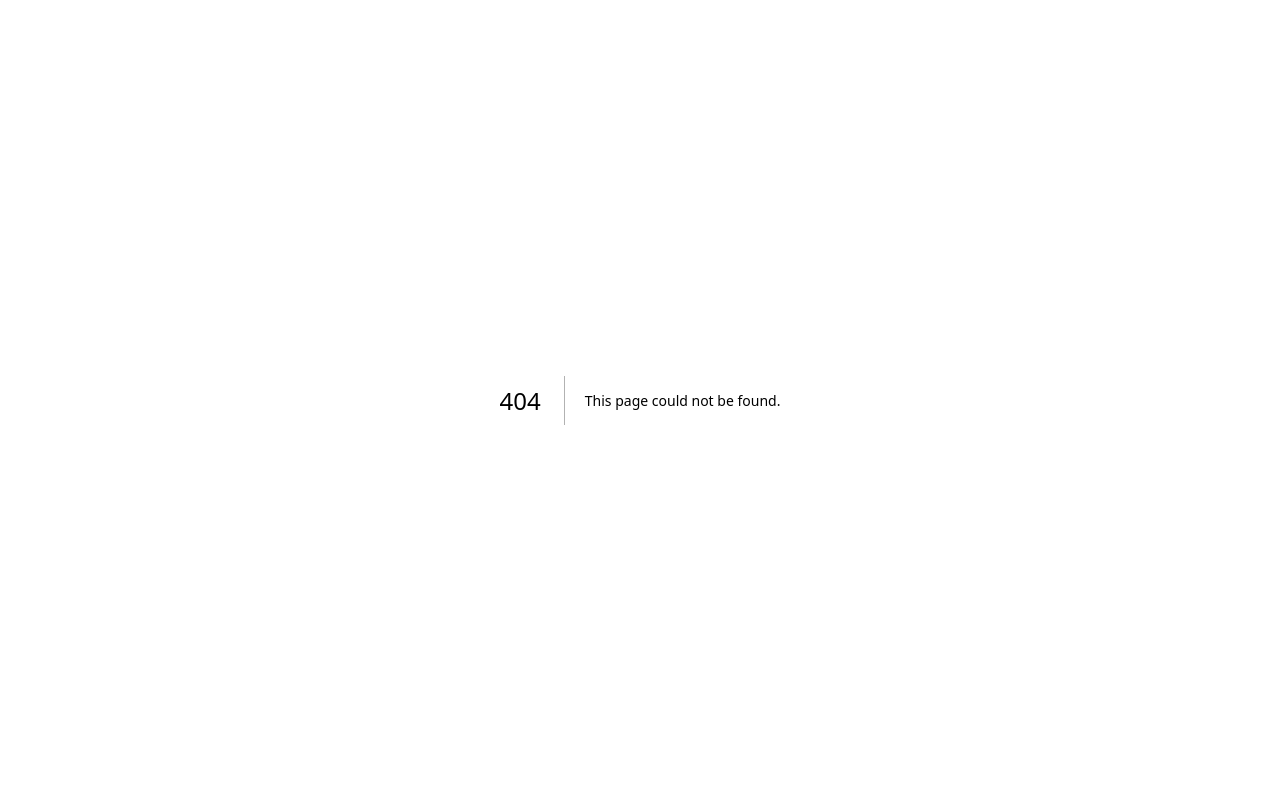
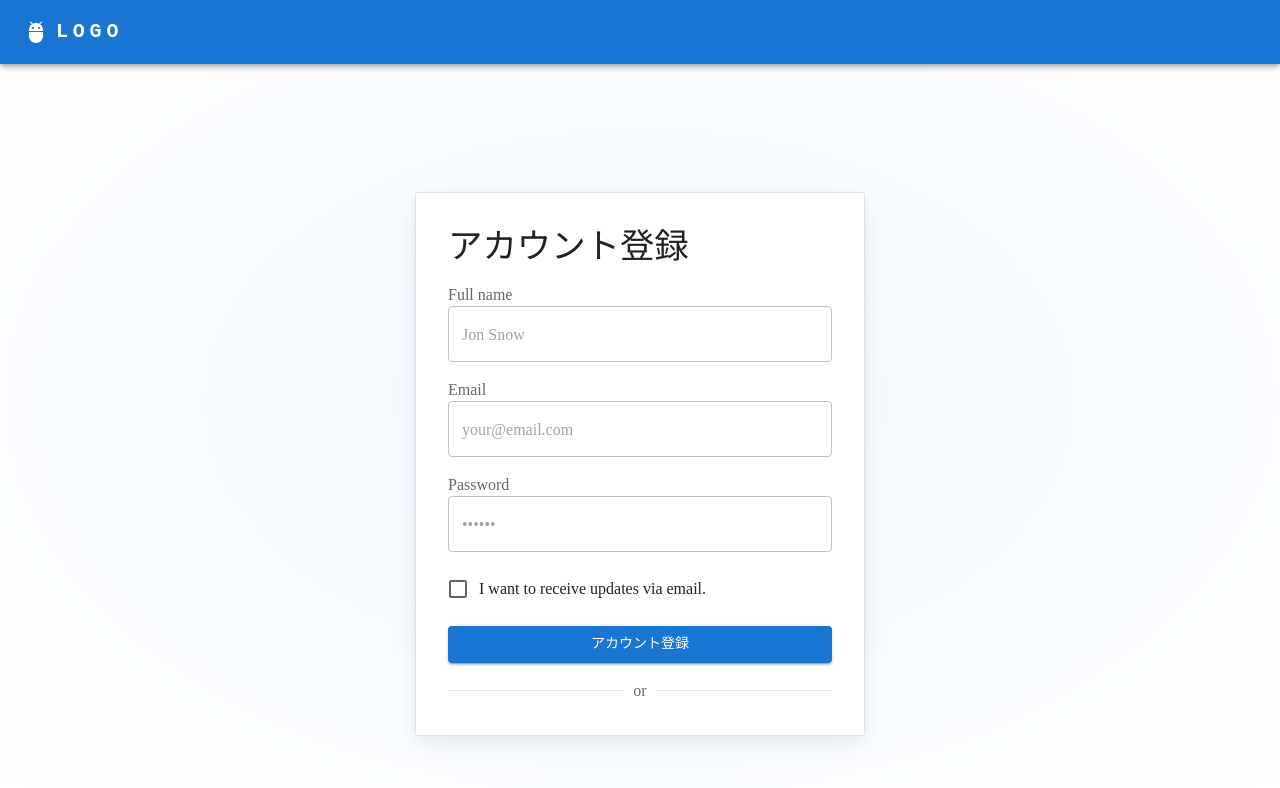
Before and after one commit to ryusei0709/mobile_order_front, a Next.js app: page /register in a window 1280 px wide. Before the commit this address had no page. Shown: the top 788 px of the page. Built offline with nearby package versions, Linux system fonts and the light colour scheme; what @mui/material-nextjs would draw is missing.

Commit message:
header test

```diff
--- a/package.json
+++ b/package.json
@@ -22,6 +22,7 @@
     "next": "15.0.2",
     "react": "19.0.0-rc-02c0e824-20241028",
     "react-dom": "19.0.0-rc-02c0e824-20241028",
+    "react-hook-form": "^7.53.2",
     "react-redux": "^9.1.2"
   },
   "devDependencies": {
--- a/src/app/(pages)/(menu)/menu/layout.tsx
+++ b/src/app/(pages)/(menu)/menu/layout.tsx
@@ -1,9 +1,6 @@
-
-
-import Header from '@/app/components/common/header/Header';
+import Header from '@/app/components/layout/common/header/Header';
 import { Box } from '@mui/material';
 import * as React from 'react';
-
 
 export const metadata = {
   title: 'Next.js',
--- /dev/null
+++ b/src/app/(pages)/(register)/register/layout.tsx
@@ -0,0 +1,22 @@
+
+import * as React from 'react';
+import RegisterHeader from '@/app/components/layout/register/header/Header';
+
+export const metadata = {
+  title: 'アカウント登録',
+  description: 'アカウント登録のdescription',
+}
+
+export default function RegisterRootLayout({ children }: {
+  children: React.ReactNode
+}) {
+
+  return (
+    <>
+      <RegisterHeader />
+      <main>
+        {children}
+      </main>
+    </>
+  );
+}
--- /dev/null
+++ b/src/app/(pages)/(register)/register/page.tsx
@@ -0,0 +1,16 @@
+import RegisterContainer from '@/app/features/register/RegisterContainer'
+import React from 'react'
+
+type RegisterRootPageType = {
+
+}
+
+const RegisterRootPage = () => {
+  return (
+    <RegisterContainer>
+      ragister root
+    </RegisterContainer>
+  )
+}
+
+export default RegisterRootPage
--- a/src/app/components/common/header/Header.tsx
+++ b/src/app/components/layout/common/header/Header.tsx
@@ -2,8 +2,6 @@ import React from 'react'
 import AppBar from '@mui/material/AppBar';
 import Box from '@mui/material/Box';
 import Toolbar from '@mui/material/Toolbar';
-
-
 
 const Header: React.FC = () => {
   return (
--- /dev/null
+++ b/src/app/components/layout/register/header/Header.tsx
@@ -0,0 +1,35 @@
+import * as React from 'react';
+import AppBar from '@mui/material/AppBar';
+import Toolbar from '@mui/material/Toolbar';
+import Typography from '@mui/material/Typography';
+import Container from '@mui/material/Container';
+import AdbIcon from '@mui/icons-material/Adb';
+
+export default function RegisterHeader() {
+  return (
+    <AppBar position="static">
+      <Container maxWidth="xl">
+        <Toolbar disableGutters>
+          <AdbIcon sx={{ display: { xs: 'none', md: 'flex' }, mr: 1 }} />
+          <Typography
+            variant="h6"
+            noWrap
+            component="a"
+            href="#app-bar-with-responsive-menu"
+            sx={{
+              mr: 2,
+              display: { xs: 'none', md: 'flex' },
+              fontFamily: 'monospace',
+              fontWeight: 700,
+              letterSpacing: '.3rem',
+              color: 'inherit',
+              textDecoration: 'none',
+            }}
+          >
+            LOGO
+          </Typography>
+        </Toolbar>
+      </Container>
+    </AppBar>
+  );
+}
--- /dev/null
+++ b/src/app/features/register/RegisterContainer.tsx
@@ -0,0 +1,10 @@
+import React from 'react'
+import RegisterForm from './RegisterForm'
+
+const RegisterContainer = ({ children }: { children: React.ReactNode }) => {
+  return (
+    <RegisterForm />
+  )
+}
+
+export default RegisterContainer
--- /dev/null
+++ b/src/app/features/register/RegisterForm.tsx
@@ -0,0 +1,201 @@
+'use client'
+import * as React from 'react';
+import Box from '@mui/material/Box';
+import Button from '@mui/material/Button';
+import Checkbox from '@mui/material/Checkbox';
+import CssBaseline from '@mui/material/CssBaseline';
+import Divider from '@mui/material/Divider';
+import FormControlLabel from '@mui/material/FormControlLabel';
+import FormLabel from '@mui/material/FormLabel';
+import FormControl from '@mui/material/FormControl';
+import TextField from '@mui/material/TextField';
+import Typography from '@mui/material/Typography';
+import Stack from '@mui/material/Stack';
+import MuiCard from '@mui/material/Card';
+import { styled } from '@mui/material/styles';
+
+const Card = styled(MuiCard)(({ theme }) => ({
+  display: 'flex',
+  flexDirection: 'column',
+  alignSelf: 'center',
+  width: '100%',
+  padding: theme.spacing(4),
+  gap: theme.spacing(2),
+  margin: 'auto',
+  boxShadow:
+    'hsla(220, 30%, 5%, 0.05) 0px 5px 15px 0px, hsla(220, 25%, 10%, 0.05) 0px 15px 35px -5px',
+  [theme.breakpoints.up('sm')]: {
+    width: '450px',
+  },
+  ...theme.applyStyles('dark', {
+    boxShadow:
+      'hsla(220, 30%, 5%, 0.5) 0px 5px 15px 0px, hsla(220, 25%, 10%, 0.08) 0px 15px 35px -5px',
+  }),
+}));
+
+const SignUpContainer = styled(Stack)(({ theme }) => ({
+  height: 'calc((1 - var(--template-frame-height, 0)) * 100dvh)',
+  minHeight: '100%',
+  padding: theme.spacing(2),
+  [theme.breakpoints.up('sm')]: {
+    padding: theme.spacing(4),
+  },
+  '&::before': {
+    content: '""',
+    display: 'block',
+    position: 'absolute',
+    zIndex: -1,
+    inset: 0,
+    backgroundImage:
+      'radial-gradient(ellipse at 50% 50%, hsl(210, 100%, 97%), hsl(0, 0%, 100%))',
+    backgroundRepeat: 'no-repeat',
+    ...theme.applyStyles('dark', {
+      backgroundImage:
+        'radial-gradient(at 50% 50%, hsla(210, 100%, 16%, 0.5), hsl(220, 30%, 5%))',
+    }),
+  },
+}));
+
+export default function RegisterForm(props: { disableCustomTheme?: boolean }) {
+  const [emailError, setEmailError] = React.useState(false);
+  const [emailErrorMessage, setEmailErrorMessage] = React.useState('');
+  const [passwordError, setPasswordError] = React.useState(false);
+  const [passwordErrorMessage, setPasswordErrorMessage] = React.useState('');
+  const [nameError, setNameError] = React.useState(false);
+  const [nameErrorMessage, setNameErrorMessage] = React.useState('');
+
+  const validateInputs = () => {
+    const email = document.getElementById('email') as HTMLInputElement;
+    const password = document.getElementById('password') as HTMLInputElement;
+    const name = document.getElementById('name') as HTMLInputElement;
+
+    let isValid = true;
+
+    if (!email.value || !/\S+@\S+\.\S+/.test(email.value)) {
+      setEmailError(true);
+      setEmailErrorMessage('Please enter a valid email address.');
+      isValid = false;
+    } else {
+      setEmailError(false);
+      setEmailErrorMessage('');
+    }
+
+    if (!password.value || password.value.length < 6) {
+      setPasswordError(true);
+      setPasswordErrorMessage('Password must be at least 6 characters long.');
+      isValid = false;
+    } else {
+      setPasswordError(false);
+      setPasswordErrorMessage('');
+    }
+
+    if (!name.value || name.value.length < 1) {
+      setNameError(true);
+      setNameErrorMessage('Name is required.');
+      isValid = false;
+    } else {
+      setNameError(false);
+      setNameErrorMessage('');
+    }
+
+    return isValid;
+  };
+
+  const handleSubmit = (event: React.FormEvent<HTMLFormElement>) => {
+    if (nameError || emailError || passwordError) {
+      event.preventDefault();
+      return;
+    }
+    const data = new FormData(event.currentTarget);
+    console.log({
+      name: data.get('name'),
+      lastName: data.get('lastName'),
+      email: data.get('email'),
+      password: data.get('password'),
+    });
+  };
+
+  return (
+    <>
+      <CssBaseline enableColorScheme />
+      <SignUpContainer direction="column" justifyContent="space-between">
+        <Card variant="outlined">
+          <Typography
+            component="h1"
+            variant="h4"
+            sx={{ width: '100%', fontSize: 'clamp(2rem, 10vw, 2.15rem)' }}
+          >
+            アカウント登録
+          </Typography>
+          <Box
+            component="form"
+            onSubmit={handleSubmit}
+            sx={{ display: 'flex', flexDirection: 'column', gap: 2 }}
+          >
+            <FormControl>
+              <FormLabel htmlFor="name">Full name</FormLabel>
+              <TextField
+                autoComplete="name"
+                name="name"
+                required
+                fullWidth
+                id="name"
+                placeholder="Jon Snow"
+                error={nameError}
+                helperText={nameErrorMessage}
+                color={nameError ? 'error' : 'primary'}
+              />
+            </FormControl>
+            <FormControl>
+              <FormLabel htmlFor="email">Email</FormLabel>
+              <TextField
+                required
+                fullWidth
+                id="email"
+                placeholder="your@email.com"
+                name="email"
+                autoComplete="email"
+                variant="outlined"
+                error={emailError}
+                helperText={emailErrorMessage}
+                color={passwordError ? 'error' : 'primary'}
+              />
+            </FormControl>
+            <FormControl>
+              <FormLabel htmlFor="password">Password</FormLabel>
+              <TextField
+                required
+                fullWidth
+                name="password"
+                placeholder="••••••"
+                type="password"
+                id="password"
+                autoComplete="new-password"
+                variant="outlined"
+                error={passwordError}
+                helperText={passwordErrorMessage}
+                color={passwordError ? 'error' : 'primary'}
+              />
+            </FormControl>
+            <FormControlLabel
+              control={<Checkbox value="allowExtraEmails" color="primary" />}
+              label="I want to receive updates via email."
+            />
+            <Button
+              type="submit"
+              fullWidth
+              variant="contained"
+              onClick={validateInputs}
+            >
+              アカウント登録
+            </Button>
+          </Box>
+          <Divider>
+            <Typography sx={{ color: 'text.secondary' }}>or</Typography>
+          </Divider>
+        </Card>
+      </SignUpContainer>
+    </>
+
+  );
+}
```
Also changed, not shown: src/app/(pages)/(test1)/counter/page.tsx (deleted, +0 -10 lines), src/app/(pages)/(test1)/layout.tsx (deleted, +0 -23 lines), src/app/(pages)/(test1)/request/page.tsx (deleted, +0 -12 lines), src/app/(pages)/(test2)/fetch/page.tsx (deleted, +0 -11 lines), 1 other file (tests, documents, lock files or other folders).
